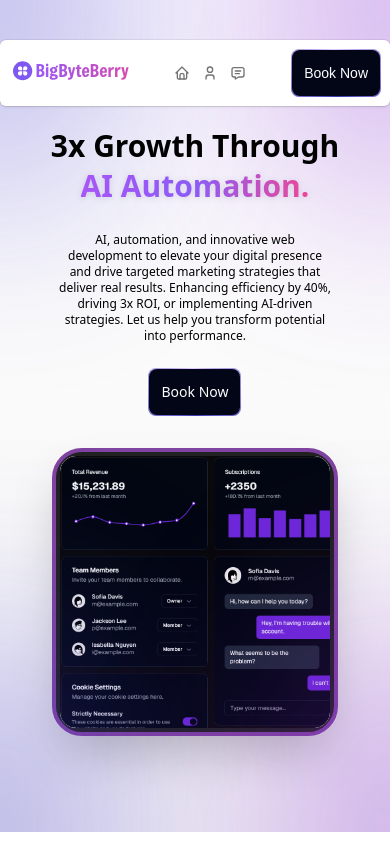
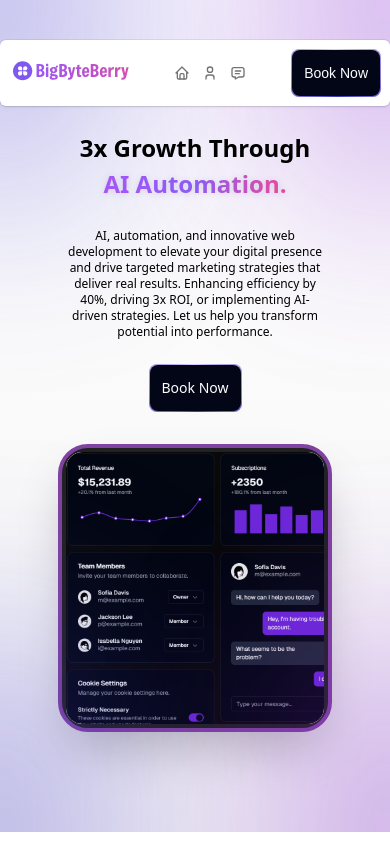
Before and after one commit to amw514/bigbyteberry, a Next.js app: page / in a window 390 px wide. Built offline with nearby package versions, Linux system fonts and the light colour scheme.

Commit message:
Adjust typography and padding in HeroLeftSection and HeroSection for improved layout consistency

```diff
--- a/src/components/HeroLeftSection.tsx
+++ b/src/components/HeroLeftSection.tsx
@@ -5,7 +5,7 @@ export function HeroLeftSection() {
   return (
     <div className="flex items-center md:items-start flex-col justify-center space-y-6 text-center md:text-left text-black dark:text-white font-sans  relative w-5/6  md:w-2/4  overflow-hidden ">
       <div>
-        <h2 className="text-3xl relative z-20 lg:text-6xl font-bold">
+        <h2 className="text-2xl relative z-20 sm:text-3xl lg:text-6xl font-bold">
           3x Growth Through
           <br />
           <div className="relative mx-auto inline-block w-max [filter:drop-shadow(0px_1px_3px_rgba(27,_37,_80,_0.14))]">
@@ -25,7 +25,7 @@ export function HeroLeftSection() {
         AI-driven strategies. Let us help you transform potential into
         performance.
       </div>
-      <div className="m-3">
+      <div>
         <BookNow />
       </div>
     </div>
--- a/src/components/HeroSection.tsx
+++ b/src/components/HeroSection.tsx
@@ -4,7 +4,7 @@ import { HeroRightImage } from "./HeroRightImage";
 
 export function HeroSection() {
   return (
-    <div className="flex flex-col md:flex-row space-y-8  justify-center md:justify-around items-center h-[52rem] md:h-[48rem] p-4 md:p-12 ">
+    <div className="flex flex-col md:flex-row space-y-8  justify-center md:justify-around items-center h-[52rem] md:h-[48rem] p-6 md:p-12 ">
       <div>
         <div className="absolute inset-0 overflow-hidden">
           <div className="absolute -top-1/4 -left-1/4 w-1/2 h-1/2 bg-indigo-700 rounded-full filter blur-[100px] opacity-30 animate-pulse"></div>
```
